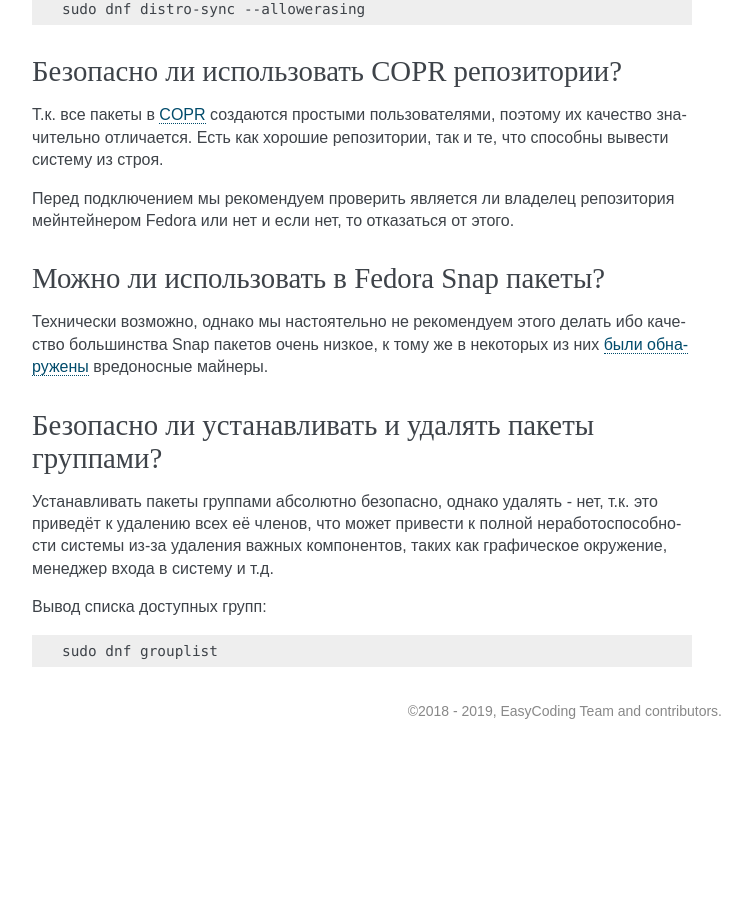
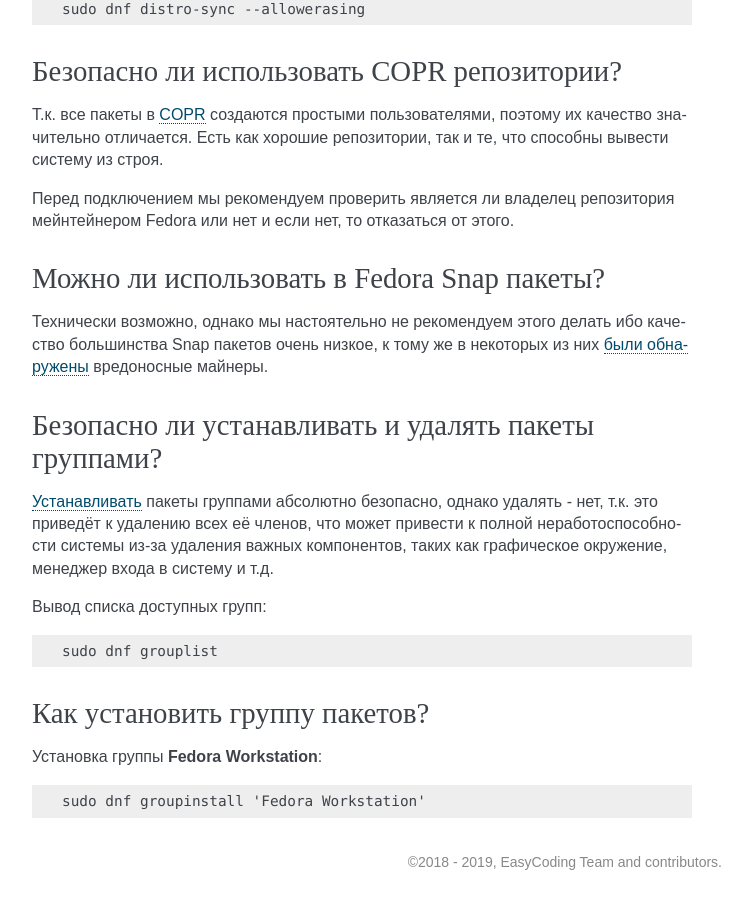
Before and after one commit to RussianFedora/FAQ, a Sphinx documentation site: the page built from source/package-manager.rst, in a window 1280 px wide and 900 px high, scrolled down 14087 px. Shown: the whole window, without its empty margins (388-1140 px from the left). Built offline with Sphinx 7.4.7, drawn with Linux system fonts in a browser that asks for light colours; before the commit the page ends 14836 px from its top, so only the background shows below that; some of the changed text lies outside the part shown.

Commit message:
Added question about dnf group installation.

```diff
--- a/source/package-manager.rst
+++ b/source/package-manager.rst
@@ -796,16 +796,28 @@
 
 Технически возможно, однако мы настоятельно не рекомендуем этого делать ибо качество большинства Snap пакетов очень низкое, к тому же в некоторых из них `были обнаружены <https://xakep.ru/2018/05/14/snap-store-miner/>`__ вредоносные майнеры.
 
-.. index:: installation, dnf, groups
+.. index:: dnf, groups
 .. _dnf-groups:
 
 Безопасно ли устанавливать и удалять пакеты группами?
 ========================================================
 
-Устанавливать пакеты группами абсолютно безопасно, однако удалять - нет, т.к. это приведёт к удалению всех её членов, что может привести к полной неработоспособности системы из-за удаления важных компонентов, таких как графическое окружение, менеджер входа в систему и т.д.
+:ref:`Устанавливать <dnf-group-install>` пакеты группами абсолютно безопасно, однако удалять - нет, т.к. это приведёт к удалению всех её членов, что может привести к полной неработоспособности системы из-за удаления важных компонентов, таких как графическое окружение, менеджер входа в систему и т.д.
 
 Вывод списка доступных групп:
 
 .. code-block:: text
 
     sudo dnf grouplist
+
+.. index:: installation, dnf, groups
+.. _dnf-group-install:
+
+Как установить группу пакетов?
+=================================
+
+Установка группы **Fedora Workstation**:
+
+.. code-block:: text
+
+    sudo dnf groupinstall 'Fedora Workstation'
```
